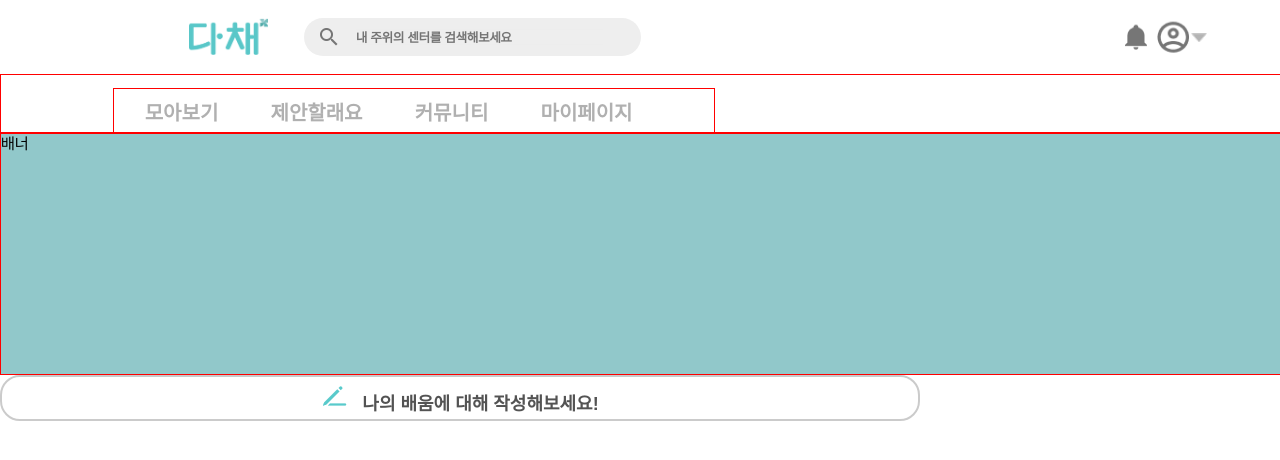
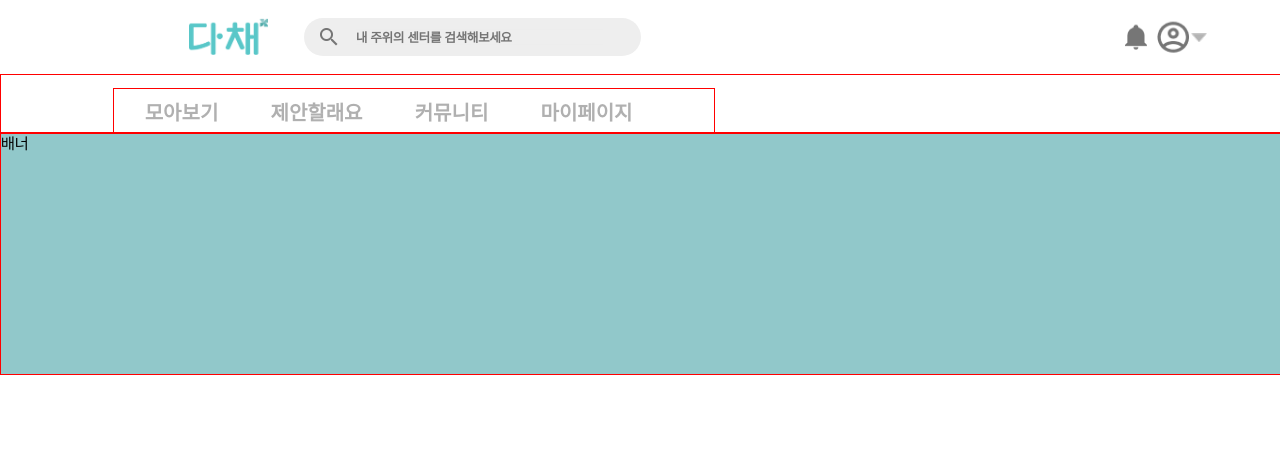
Before and after one commit to KUSITMS-27-chilling/Dachae-FE, a React (Vite) app: page /commu in a window 1280 px wide. Shown: the top 460 px of the page. Built offline with nearby package versions, Linux system fonts and the light colour scheme.

Commit message:
fix : commu주석처리

```diff
--- a/src/pages/Commu/CommunityPage.tsx
+++ b/src/pages/Commu/CommunityPage.tsx
@@ -45,7 +45,7 @@ function CommunityPage() {
       </MainBanner>
       {/* <CommuBest/> */}
       {/* <CommuMyPost/> */}
-      <CommuPostBtn/>
+      {/* <CommuPostBtn/> */}
       </>
     </div>
   )
```
